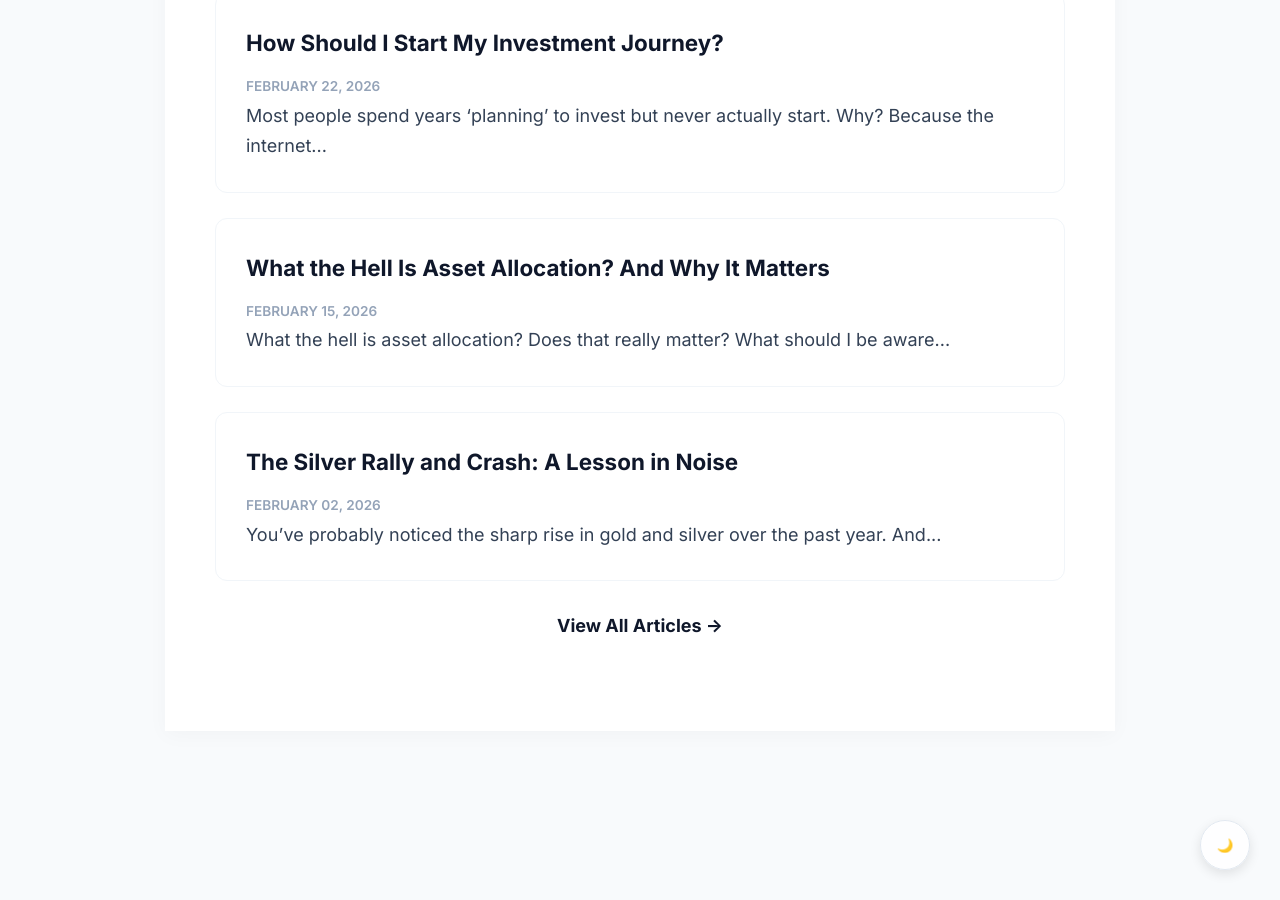
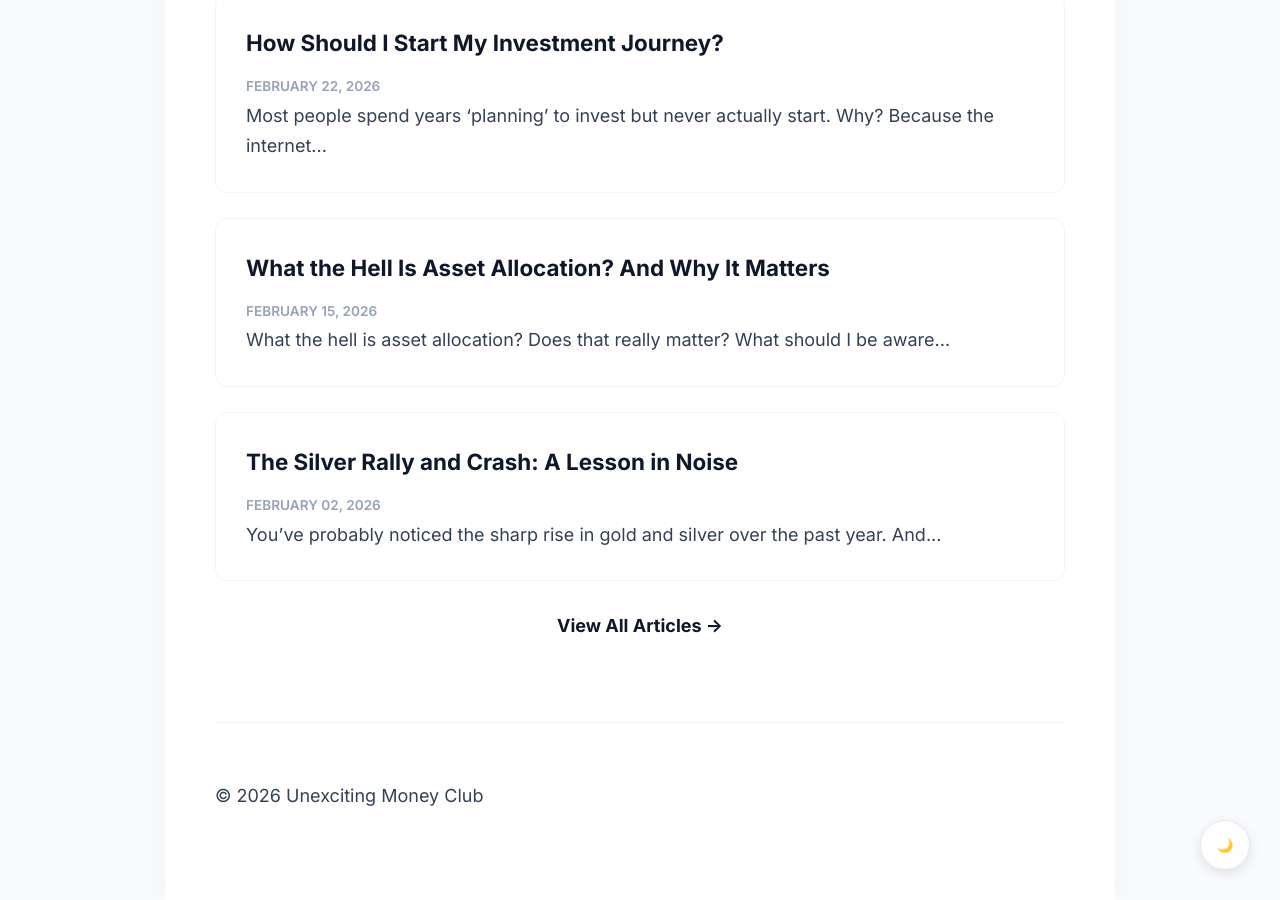
Before and after one commit to HarieshMK/HarieshMK.github.io, a Jekyll site: the page built from index.md, in a window 1280 px wide and 900 px high, scrolled down 750 px. Built offline with Jekyll 4.4.1, drawn with Linux system fonts in a browser that asks for light colours; before the commit the page ends 1481 px from its top, so only the background shows below that.

Commit message:
Update default.html

```diff
--- a/_layouts/default.html
+++ b/_layouts/default.html
@@ -29,6 +29,7 @@
 </head>
 <body>
 
+  <body>
   <button id="theme-toggle" aria-label="Toggle Dark Mode">
     <span id="theme-icon">🌙</span>
   </button>
@@ -48,8 +49,9 @@
 
     <main>{{ content }}</main>
 
-    </div>
-
-  <script src="{{ '/assets/script.js' | relative_url }}"></script>
+    <footer>
+       <p>&copy; {{ "now" | date: "%Y" }} {{ site.title }}</p>
+    </footer>
+  </div> <script src="{{ '/assets/script.js' | relative_url }}"></script>
 </body>
 </html>
```
Lines whose indentation alone changed are shown as unchanged.
